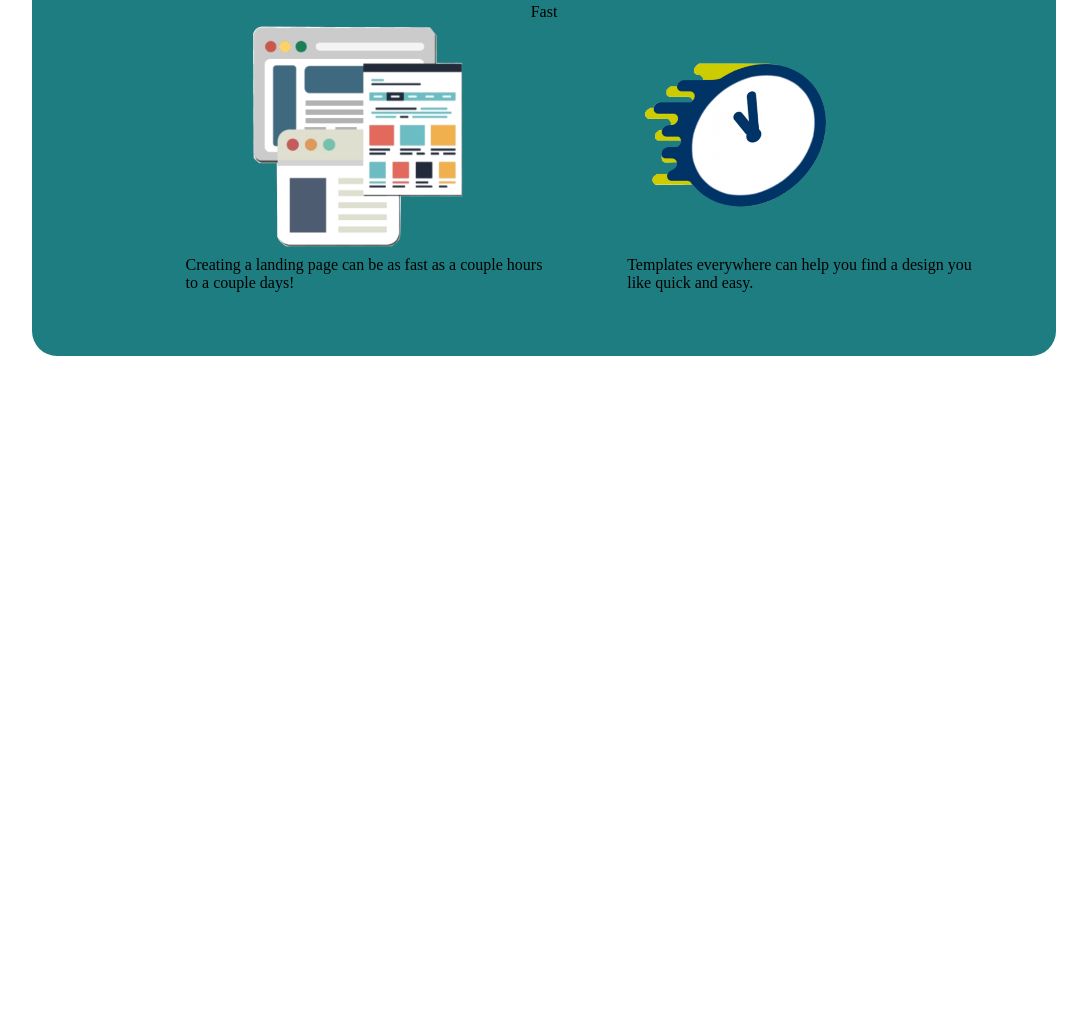
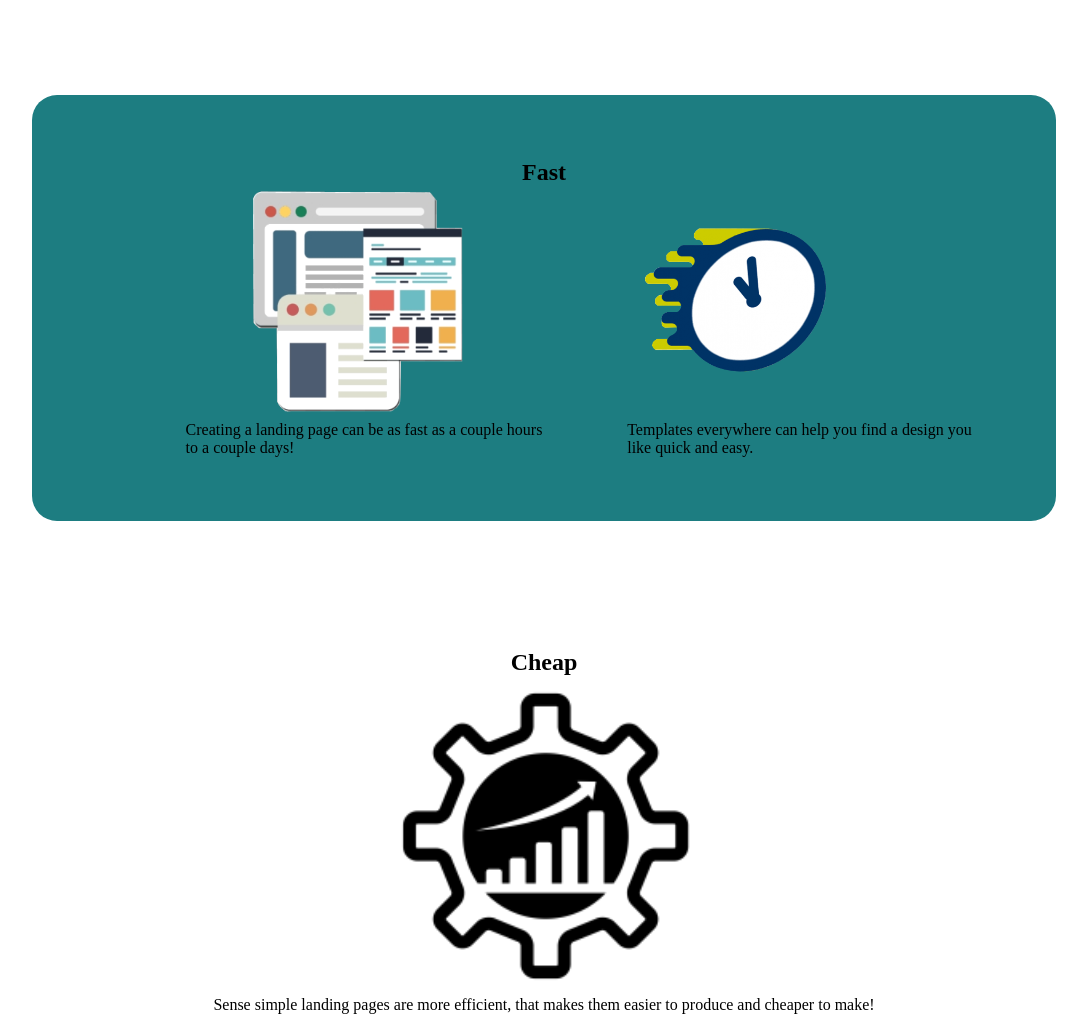
Before and after one commit to Jacob-Hoskins/CustomLandings, a plain HTML site: page index.html in a window 1280 px wide. Shown: the part 1350-2364 px from the top of the page, without its empty margins (96-1183 px from the left). Before the commit the page ends 1834 px from the top, so only its background shows below. Drawn offline with Linux system fonts and the light colour scheme.

Commit message:
Cheap section added

```diff
--- a/index.html
+++ b/index.html
@@ -59,7 +59,7 @@
             </aside>
         </div>
         <div id="fast" class="fast-container">
-            <p>Fast</p>
+            <p class="why-title">Fast</p>
             <aside class="img-fast">
                 <img src="img/template2.png" width="25%">
                 <img src="img/fastIcon2.png" width="25%">
@@ -75,6 +75,14 @@
                 </p>
             </aside>
         </div>
+        <div class="cheap-container">
+            <p class="why-title">Cheap</p>
+            <img src="img/efficient.png" width="25%">
+            <p>
+                Sense simple landing pages are more efficient, that makes them
+                easier to produce and cheaper to make!
+            </p>
+        </div>
     </main>
 </body>
 </html>
--- a/styles.css
+++ b/styles.css
@@ -60,8 +60,8 @@ li{
 }
 
 .header-img{
+    display: flex;
     width: 50vw;
-    height: 40vh;
     border-radius: 15px;
 }
 
@@ -131,3 +131,11 @@ a{
     gap: 10%;
     padding-left: 10%;
 }
+
+/* Cheap section */
+
+.cheap-container{
+    display: flex;
+    flex-direction: column;
+    align-items: center;
+}
```
Also changed, not shown: img/efficient.png (added).
